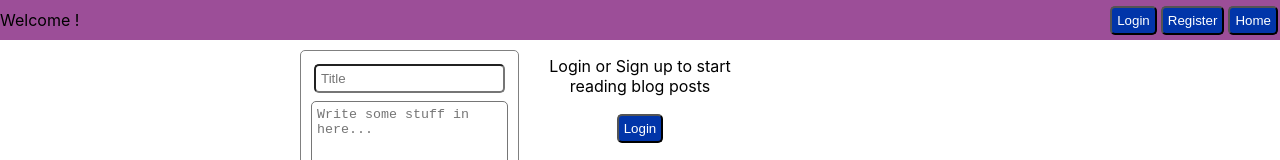
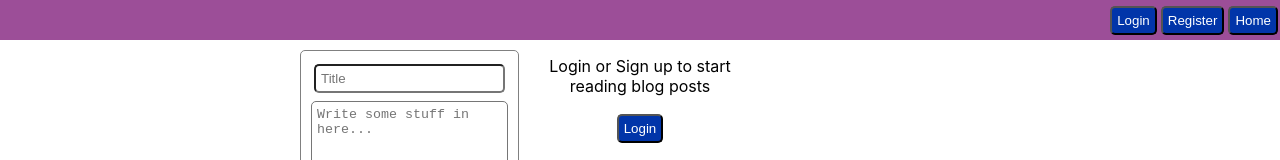
Before and after one commit to CD-Mackay/flask_react_microblog, a React (Create React App) app in the folder frontend/: page / in a window 1280 px wide. Shown: the top 160 px of the page. Built offline with nearby package versions, Linux system fonts and the light colour scheme.

Commit message:
Add auth check before displaying welcome message

```diff
--- a/frontend/src/Components/Header/Header.js
+++ b/frontend/src/Components/Header/Header.js
@@ -28,7 +28,9 @@ const Header = () => {
   return (
     <nav className="header-nav">
       <div className="header-text">
-        <p>Welcome {userProfile.username && userProfile.username}!</p>
+        {token && (
+          <p>Welcome {userProfile.username && userProfile.username}!</p>
+        )}
       </div>
       <div className="button-wrapper">
         {token && (
```
